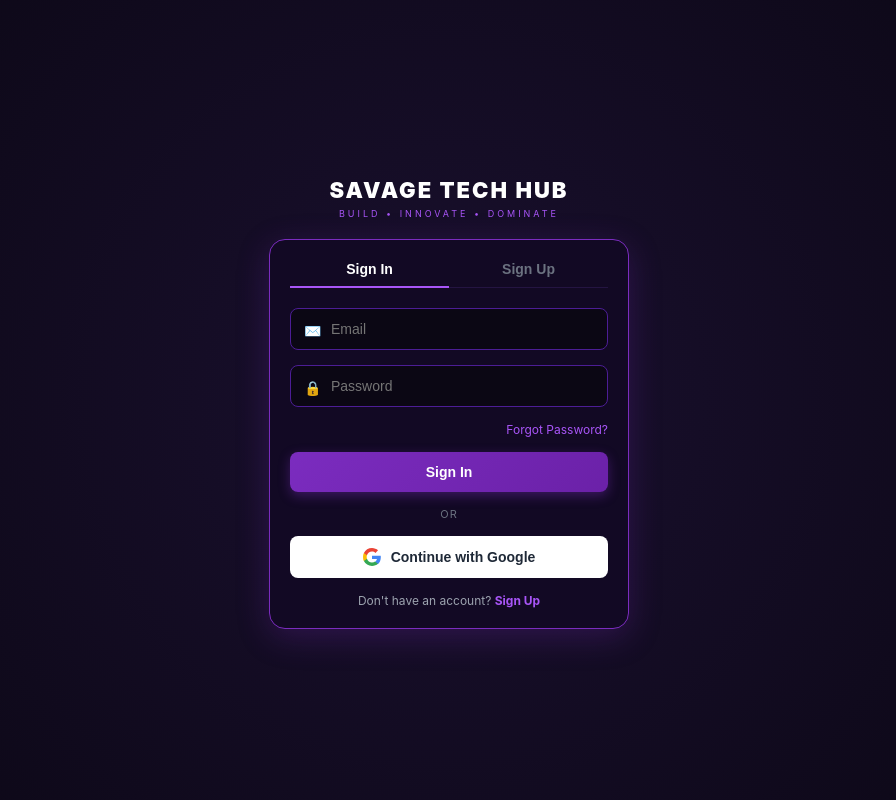
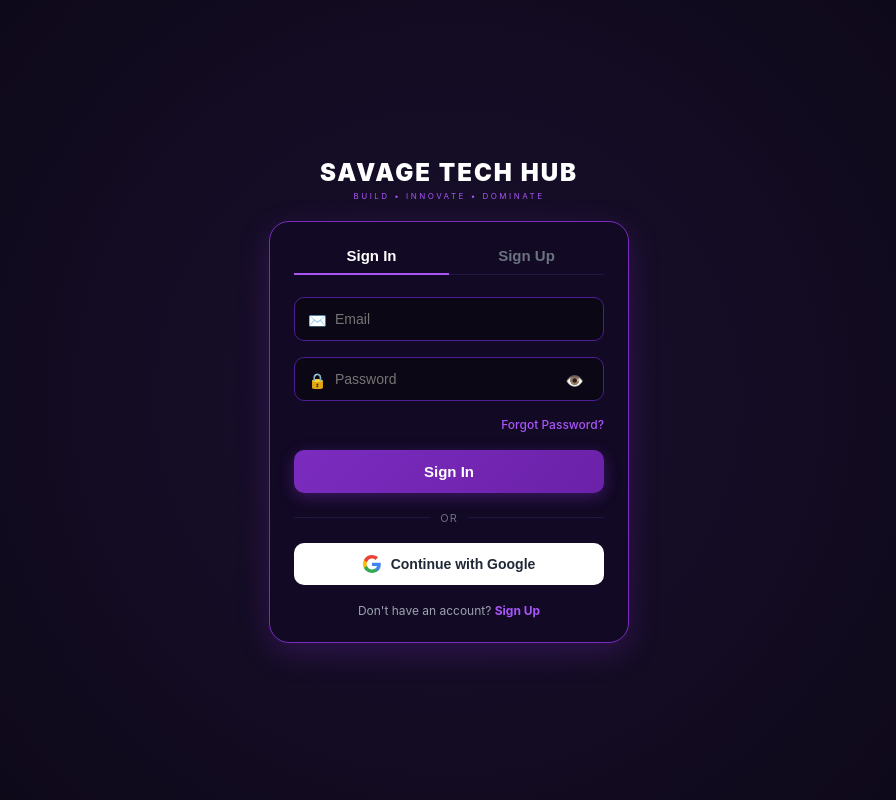
Before and after one commit to ramantswanamukhethwa16-crypto/savagetechs-hub, a Flask app: page / in a window 1280 px wide. Shown: the whole page, without its empty margins (191-1087 px from the left). Run offline with Flask 3, Linux system fonts and the light colour scheme; some libraries are stand-ins or nearby versions.

Commit message:
Implement exact design with full Firebase auth, email verification, and Google sign-in

```diff
--- a/templates/login.html
+++ b/templates/login.html
@@ -3,7 +3,7 @@
 <head>
     <meta charset="UTF-8">
     <meta name="viewport" content="width=device-width, initial-scale=1.0, maximum-scale=1.0, user-scalable=no">
-    <title>SAVAGE TECH HUB - Sign In</title>
+    <title>SAVAGE TECH HUB - Auth</title>
     <style>
         * { box-sizing: border-box; -webkit-tap-highlight-color: transparent; }
         body {
@@ -23,32 +23,39 @@
             text-align: center;
             margin-bottom: 20px;
         }
+        .logo-img {
+            width: 50px;
+            height: 50px;
+            margin-bottom: 8px;
+        }
         .logo-title {
-            font-size: 22px;
+            font-size: 24px;
             font-weight: 900;
             letter-spacing: 2px;
             color: #ffffff;
-            margin: 5px 0;
+            margin: 0;
+            text-transform: uppercase;
         }
         .logo-sub {
-            font-size: 9px;
-            letter-spacing: 3px;
+            font-size: 8px;
+            letter-spacing: 2.5px;
             color: #a855f7;
             text-transform: uppercase;
+            margin-top: 4px;
         }
         .auth-card {
             background: #120924;
             border: 1px solid #7b2cbf;
-            padding: 20px;
-            border-radius: 16px;
+            padding: 24px;
+            border-radius: 20px;
             width: 100%;
             max-width: 360px;
-            box-shadow: 0 8px 32px rgba(123, 44, 191, 0.25);
+            box-shadow: 0 10px 30px rgba(123, 44, 191, 0.25);
         }
         .tabs {
             display: flex;
             justify-content: space-around;
-            margin-bottom: 20px;
+            margin-bottom: 22px;
             border-bottom: 1px solid #241442;
             position: relative;
         }
@@ -56,7 +63,7 @@
             flex: 1;
             text-align: center;
             padding-bottom: 10px;
-            font-size: 14px;
+            font-size: 15px;
             font-weight: bold;
             color: #6b7280;
             cursor: pointer;
@@ -79,16 +86,16 @@
             transform: translateX(100%);
         }
         .input-group {
-            margin-bottom: 15px;
+            margin-bottom: 16px;
             position: relative;
         }
         .input-field {
             width: 100%;
-            padding: 12px 15px 12px 40px;
+            padding: 13px 40px;
             background: #0b0714;
             border: 1px solid #4c1d95;
             color: white;
-            border-radius: 8px;
+            border-radius: 10px;
             font-size: 14px;
             outline: none;
         }
@@ -100,41 +107,61 @@
             left: 14px;
             top: 14px;
             color: #9ca3af;
-            font-size: 14px;
+            font-size: 15px;
+        }
+        .toggle-password {
+            position: absolute;
+            right: 14px;
+            top: 14px;
+            color: #9ca3af;
+            cursor: pointer;
+            font-size: 15px;
+            background: none;
+            border: none;
         }
         .forgot-pass {
             text-align: right;
             font-size: 12px;
             color: #a855f7;
-            margin-bottom: 15px;
+            margin-bottom: 18px;
             cursor: pointer;
+            font-weight: 500;
         }
         .btn-primary {
             width: 100%;
-            padding: 12px;
+            padding: 13px;
             background: linear-gradient(135deg, #7b2cbf 0%, #6b21a8 100%);
             color: white;
             border: none;
-            border-radius: 8px;
-            font-size: 14px;
+            border-radius: 10px;
+            font-size: 15px;
             font-weight: bold;
             cursor: pointer;
-            box-shadow: 0 4px 12px rgba(123, 44, 191, 0.4);
+            box-shadow: 0 4px 15px rgba(123, 44, 191, 0.4);
         }
         .divider {
+            display: flex;
+            align-items: center;
             text-align: center;
-            margin: 15px 0;
+            margin: 18px 0;
             color: #6b7280;
             font-size: 11px;
             letter-spacing: 1px;
         }
+        .divider::before, .divider::after {
+            content: '';
+            flex: 1;
+            border-bottom: 1px solid #241442;
+        }
+        .divider::before { margin-right: 10px; }
+        .divider::after { margin-left: 10px; }
         .btn-google {
             width: 100%;
             padding: 12px;
             background: #ffffff;
             color: #1f2937;
             border: none;
-            border-radius: 8px;
+            border-radius: 10px;
             font-size: 14px;
             font-weight: bold;
             cursor: pointer;
@@ -145,7 +172,7 @@
         }
         .footer-text {
             text-align: center;
-            margin-top: 15px;
+            margin-top: 18px;
             font-size: 12px;
             color: #9ca3af;
         }
@@ -159,6 +186,7 @@
 <body>
 
     <div class="logo-container">
+        <!-- Optional Logo SVG / Graphic matching style -->
         <div class="logo-title">SAVAGE TECH HUB</div>
         <div class="logo-sub">BUILD • INNOVATE • DOMINATE</div>
     </div>
@@ -178,11 +206,12 @@
         <div class="input-group">
             <span class="input-icon">🔒</span>
             <input type="password" id="password" class="input-field" placeholder="Password">
+            <button type="button" class="toggle-password" onclick="togglePasswordVisibility()">👁️</button>
         </div>
 
-        <div class="forgot-pass" onclick="alert('Password reset requested')">Forgot Password?</div>
+        <div id="forgotPassText" class="forgot-pass" onclick="handleForgotPassword()">Forgot Password?</div>
 
-        <button class="btn-primary" onclick="alert('Signing in...')">Sign In</button>
+        <button id="actionBtn" class="btn-primary" onclick="handleAuthAction()">Sign In</button>
 
         <div class="divider">OR</div>
 
@@ -191,30 +220,60 @@
             Continue with Google
         </button>
 
-        <div class="footer-text">
+        <div class="footer-text" id="footerToggleText">
             Don't have an account? <span onclick="switchTab('signup')">Sign Up</span>
         </div>
     </div>
 
     <script>
+        let currentMode = 'signin';
+
         function switchTab(tab) {
+            currentMode = tab;
             const tabs = document.querySelectorAll('.tab');
             const indicator = document.getElementById('tabIndicator');
+            const actionBtn = document.getElementById('actionBtn');
+            const forgotPass = document.getElementById('forgotPassText');
+            const footerText = document.getElementById('footerToggleText');
+
             if(tab === 'signin') {
                 tabs[0].classList.add('active');
                 tabs[1].classList.remove('active');
                 indicator.style.transform = 'translateX(0%)';
+                actionBtn.innerText = 'Sign In';
+                forgotPass.style.display = 'block';
+                footerText.innerHTML = 'Don\'t have an account? <span onclick="switchTab(\'signup\')">Sign Up</span>';
             } else {
                 tabs[1].classList.add('active');
                 tabs[0].classList.remove('active');
                 indicator.style.transform = 'translateX(100%)';
+                actionBtn.innerText = 'Sign Up';
+                forgotPass.style.display = 'none';
+                footerText.innerHTML = 'Already have an account? <span onclick="switchTab(\'signin\')">Sign In</span>';
+            }
+        }
+
+        function togglePasswordVisibility() {
+            const passInput = document.getElementById('password');
+            if (passInput.type === 'password') {
+                passInput.type = 'text';
+            } else {
+                passInput.type = 'password';
             }
         }
     </script>
 
     <script type="module">
         import { initializeApp } from "https://www.gstatic.com/firebasejs/10.7.1/firebase-app.js";
-        import { getAuth, GoogleAuthProvider, signInWithPopup } from "https://www.gstatic.com/firebasejs/10.7.1/firebase-auth.js";
+        import {
+            getAuth,
+            GoogleAuthProvider,
+            signInWithPopup,
+            signInWithEmailAndPassword,
+            createUserWithEmailAndPassword,
+            sendEmailVerification,
+            sendPasswordResetEmail
+        } from "https://www.gstatic.com/firebasejs/10.7.1/firebase-auth.js";
 
         const firebaseConfig = {
             apiKey: "AizaSyBb4Zg5oLdK-xPtbuJk9iLDQFWIk6Id5o",
@@ -223,10 +282,49 @@
             appId: "1:163235202899:web:80c9cfbdfd04131fcdc3a6"
         };
 
-        try {
         const app = initializeApp(firebaseConfig);
         const auth = getAuth(app);
         const provider = new GoogleAuthProvider();
+
+        window.handleAuthAction = async () => {
+            const email = document.getElementById('email').value.trim();
+            const password = document.getElementById('password').value;
+
+            if (!email || !password) {
+                alert("Please enter both email and password.");
+                return;
+            }
+
+            try {
+                if (window.currentMode === 'signup') {
+                    const userCredential = await createUserWithEmailAndPassword(auth, email, password);
+                    await sendEmailVerification(userCredential.user);
+                    alert("Account created successfully! A verification email has been sent to " + email + ". Please check your inbox.");
+                    window.location.href = '/home';
+                } else {
+                    await signInWithEmailAndPassword(auth, email, password);
+                    window.location.href = '/home';
+                }
+            } catch (error) {
+                console.error("Auth Error:", error);
+                alert("Authentication failed: " + error.message);
+            }
+        };
+
+        window.handleForgotPassword = async () => {
+            const email = document.getElementById('email').value.trim();
+            if (!email) {
+                alert("Please enter your email address in the email field first, then click 'Forgot Password?'.");
+                return;
+            }
+            try {
+                await sendPasswordResetEmail(auth, email);
+                alert("Password reset email sent to " + email);
+            } catch (error) {
+                console.error("Reset Error:", error);
+                alert("Error sending reset email: " + error.message);
+            }
+        };
 
         const googleBtn = document.getElementById('googleLoginBtn');
         if (googleBtn) {
@@ -240,9 +338,6 @@
                 }
             });
         }
-        } catch (e) {
-            console.error("Firebase setup error:", e);
-        }
     </script>
 </body>
 </html>
```
Lines whose indentation alone changed are shown as unchanged.
